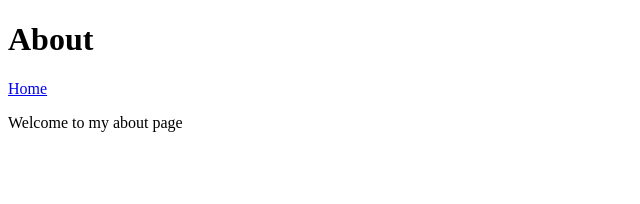
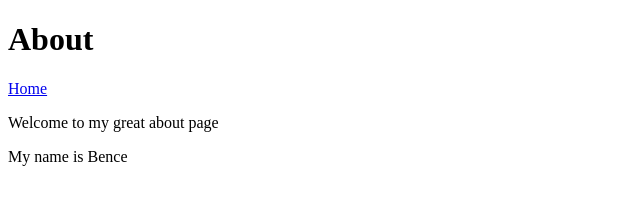
Before and after one commit to NagyBence15/Bence15.github.io, a plain HTML site: page about.html in a window 1280 px wide. Shown: the whole page, without its empty margins (0-640 px from the left). Drawn offline with Linux system fonts and the light colour scheme.

Commit message:
Improved the about page

```diff
--- a/about.html
+++ b/about.html
@@ -9,6 +9,8 @@
 <body>
     <h1>About</h1>
     <a href="index.html">Home</a>
-    <p>Welcome to my about page</p>
+    <p>Welcome to my great about page</p>
+    <p>My name is Bence</p>
+
 </body>
 </html>
```
